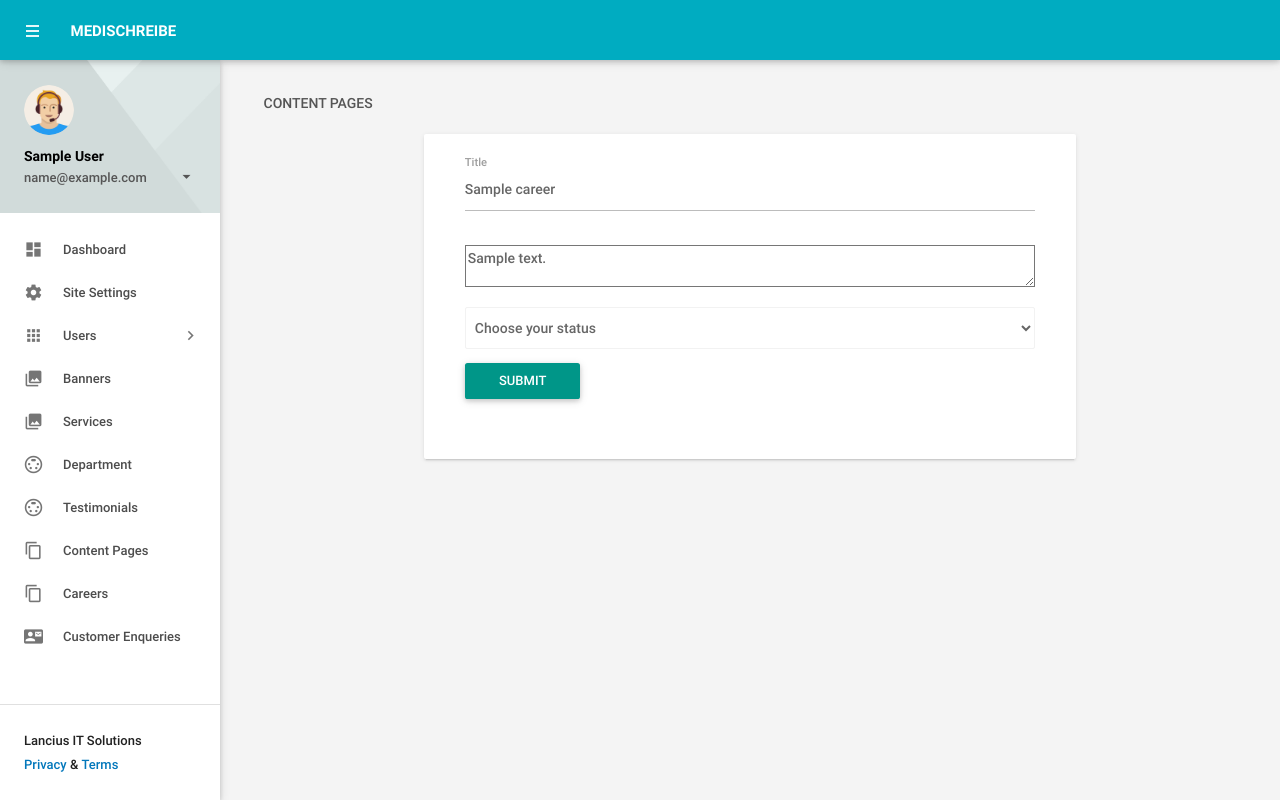
After one commit to Srinivaslancius/medischreibe, a PHP site: page /medischreibe/edit_careers.php?uid=1 in a window 1280 px wide. The commit adds this page. Run offline with PHP 8.4, Linux system fonts and the light colour scheme; the visitor is signed in with stand-in values (Sample User, id 1); tables that the repository leaves empty or names only in its code hold one stand-in row (values such as "Sample post"); some libraries are stand-ins or nearby versions.

Commit message:
changes in add_navigation and add extra careers file and its subfiles

```diff
--- /dev/null
+++ b/admin/edit_careers.php
@@ -0,0 +1,78 @@
+<?php include_once 'main_header.php'; ?>
+
+<?php include_once 'side_navigation.php';?>
+<?php
+$id = $_GET['uid'];
+ if (!isset($_POST['submit']))  {
+            echo "";
+    } else  {
+
+    $title = $_POST['title'];
+    $description = $_POST['description'];
+    $status = $_POST['status'];
+
+        $sql = "UPDATE `careers` SET title = '$title', description = '$description', status='$status' WHERE id = '$id' ";
+        if($conn->query($sql) === TRUE){
+           echo "<script>alert('Data Updated Successfully');window.location.href='careers.php';</script>";
+        } else {
+           echo "<script>alert('Data Updation Failed');window.location.href='careers.php';</script>";
+        }
+    }
+
+?>
+<main class="mn-inner">
+    <div class="row">
+        <div class="col s12">
+            <div class="page-title">Content Pages</div>
+        </div>
+        <div class="col s12 m12 l2"></div>
+        <div class="col s12 m12 l8">
+            <div class="card">
+                <div class="card-content">
+                    <div class="row">
+                        <form class="col s12" method="post" enctype="multipart/form-data">
+                            <div class="row">
+<?php $getContents = getAllDataWhere('careers', 'id', $_GET['uid']); $getContents1 = $getContents->fetch_assoc(); ?>
+                                <div class="input-field col s12">
+                                    <input id="title" type="text" class="validate" name="title" required value="<?php echo $getContents1['title'];?>">
+                                    <label for="title">Title </label>
+                                </div>
+
+                                <div class="input-field col s12">
+                                    <textarea name="description" required id="description"><?php echo $getContents1['description'];?></textarea>
+                                </div>
+
+                                <div class="input-field col s12">
+                                    <select name="status" required>
+                                        <option value="" disabled selected>Choose your status</option>
+                                        <option value="0" <?php if($getContents1['status'] == 0) { echo "Selected"; }?>>Active</option>
+                                        <option value="1" <?php if($getContents1['status'] == 1) { echo "Selected"; }?>>In Active</option>
+                                    </select>
+                                </div>
+
+                                <div class="input-field col s12">
+                                    <input type="submit" name="submit" value="Submit" class="waves-effect waves-light btn teal">
+                                </div>
+
+                            </div>
+                        </form>
+                    </div>
+                </div>
+            </div>
+
+        </div>
+        <div class="col s12 m12 l2"></div>
+    </div>
+</main>
+<?php include_once 'footer.php'; ?>
+<!-- Below script for ck editor -->
+<!-- <script src="//cdn.ckeditor.com/4.5.9/standard/ckeditor.js"></script> -->
+<script src="//cdn.ckeditor.com/4.7.0/full/ckeditor.js"></script>
+<script>
+    CKEDITOR.replace( 'description' );
+</script>
+<style type="text/css">
+    .cke_top, .cke_contents, .cke_bottom {
+        border: 1px solid #333;
+    }
+</style>
--- a/admin/side_navigation.php
+++ b/admin/side_navigation.php
@@ -49,7 +49,7 @@
 
                     <li class="no-padding <?php if($page_name == 'content_pages.php') { echo "active"; } ?>"><a class="waves-effect waves-grey" href="content_pages.php"><i class="material-icons">content_copy</i>Content Pages</a></li>
 
-                  <!--   <li class="no-padding <?php if($page_name == 'products.php') { echo "active"; } ?>"><a class="waves-effect waves-grey" href="products.php"><i class="material-icons">cloud_upload</i>Products</a></li> -->
+                    <li class="no-padding <?php if($page_name == 'careers.php') { echo "active"; } ?>"><a class="waves-effect waves-grey" href="careers.php"><i class="material-icons">content_copy</i>Careers</a></li>
 
                     <li class="no-padding <?php if($page_name == 'customer_enqueries.php') { echo "active"; } ?>"><a class="waves-effect waves-grey" href="customer_enqueries.php"><i class="material-icons">contact_mail</i>Customer Enqueries</a></li>
 
```
Also changed, not shown: admin/add_careers.php (added, +82 -0 lines), admin/careers.php (added, +58 -0 lines).
